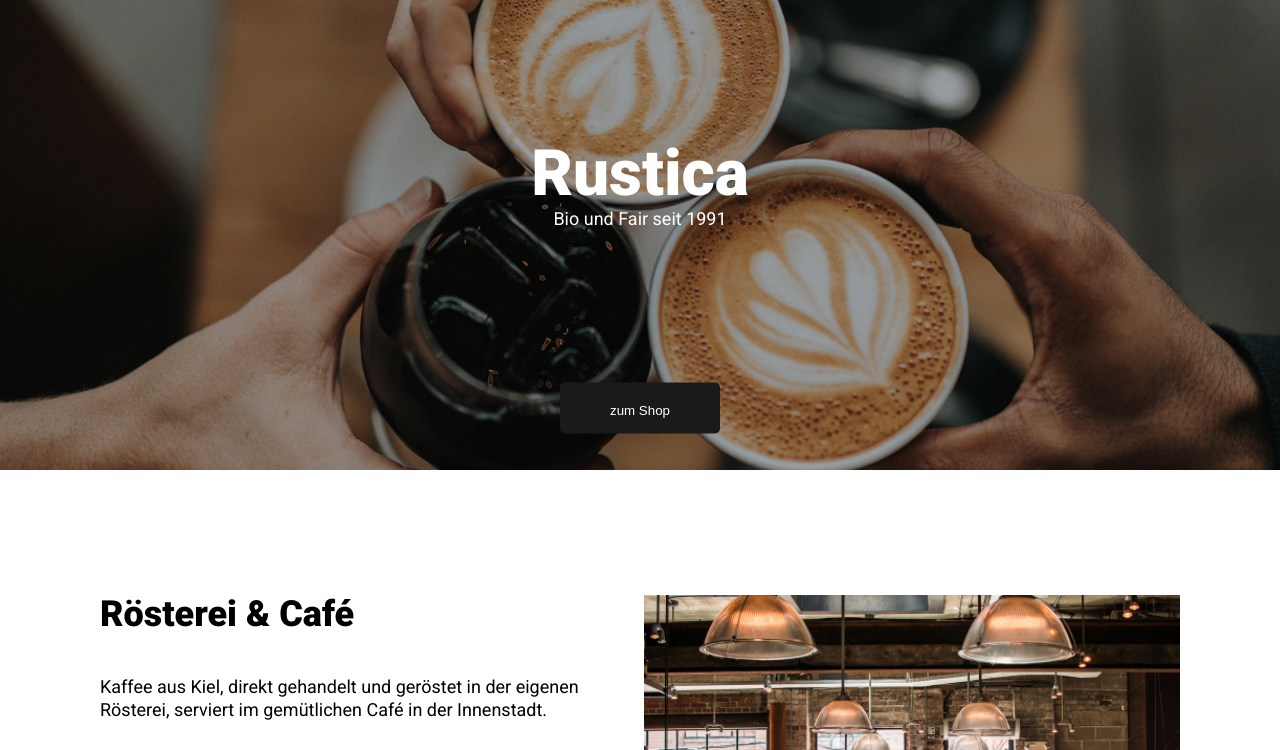
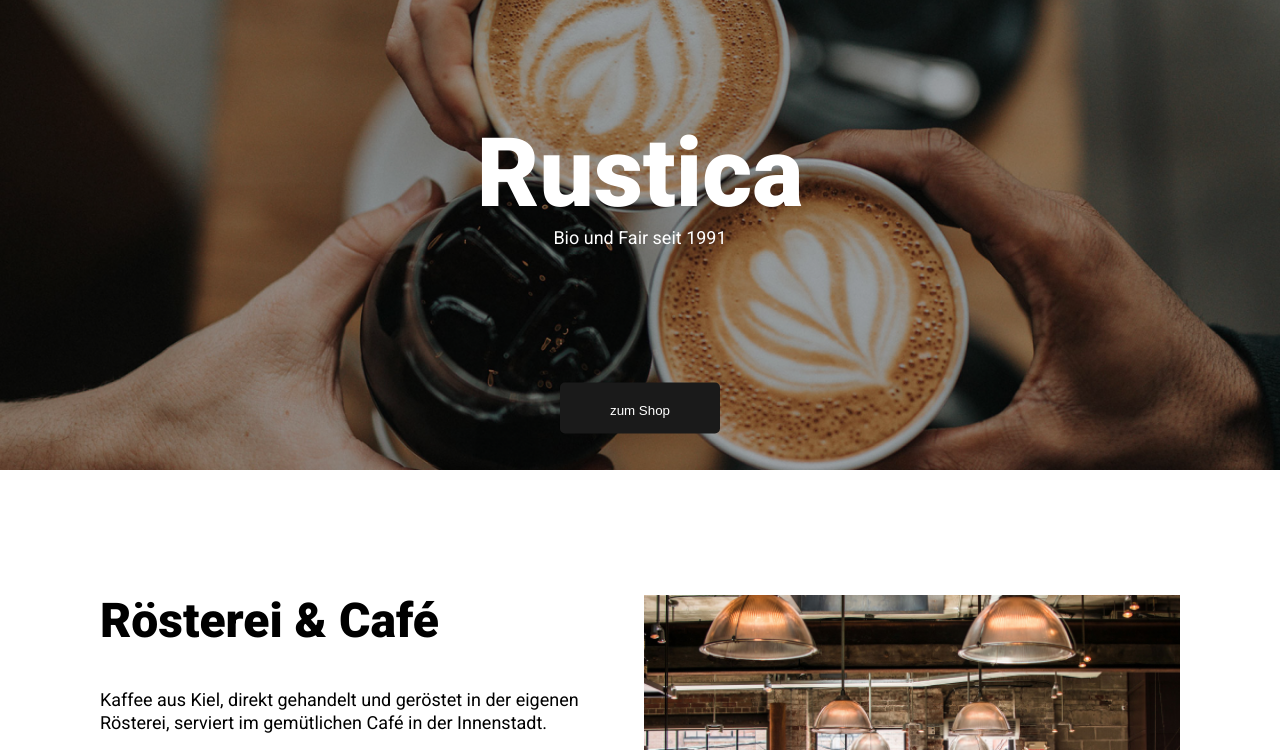
Before and after one commit to jonaphil/FEND_Coffeeroaster, a website built with Vite: page src/index.html in a window 1280 px wide. Shown: the part 50-800 px from the top of the page. Built offline with nearby package versions, Linux system fonts and the light colour scheme.

Commit message:
font-sizes fixed; header/hero open

```diff
--- a/src/css/base.css
+++ b/src/css/base.css
@@ -61,14 +61,27 @@ h4 {
 
 h1 {
   font-size: var(--64px);
+
+  @media (min-width: 992px) {
+    font-size: var(--96px);
+  }
+
 }
 
 h2 {
   font-size: var(--36px);
+
+  @media (min-width: 992px) {
+    font-size: var(--48px);
+  }
 }
 
 h3 {
   font-size: var(--32px);
+
+  @media (min-width: 992px) {
+    font-size: var(--42px);
+  }
 }
 
 h4 {
@@ -81,7 +94,8 @@ h5 {
   font-weight: 400;
   font-size: var(--18px);
   text-align: center;
-  line-height: 1.1;
+  line-height: 1.175;
+
 }
 
 p,
--- a/src/css/components/footer.css
+++ b/src/css/components/footer.css
@@ -103,7 +103,7 @@
         &:last-of-type {
             /* Links */
             grid-column: 3;
-            transform: translateY(25%);
+            /* transform: translateY(25%); */
         }
     }
 }
--- a/src/css/variables.css
+++ b/src/css/variables.css
@@ -35,11 +35,14 @@
   --32px: 2rem;
   --36px: 2.25rem;
   --40px: 2.5rem;
+  --42px: 2.635;
+  --48px: 3rem;
   --60px: 3.75rem;
   --64px: 4rem;
   --70px: 4.375rem;
   --80px: 5rem;
   --90px: 5.625rem;
+  --96px: 6rem;
   --100px: 6.25rem;
   --125px: 7.8125rem;
 
```
